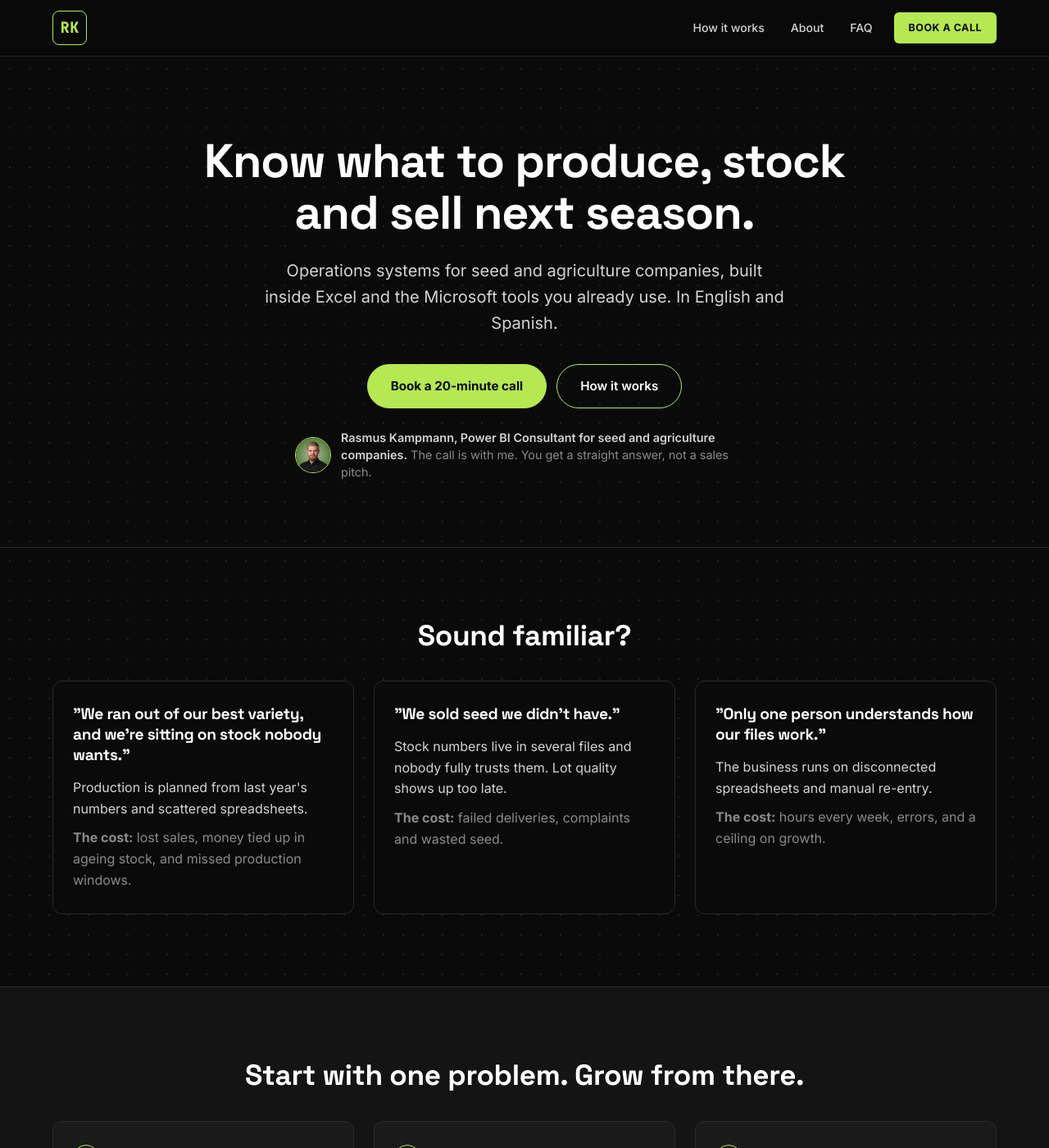
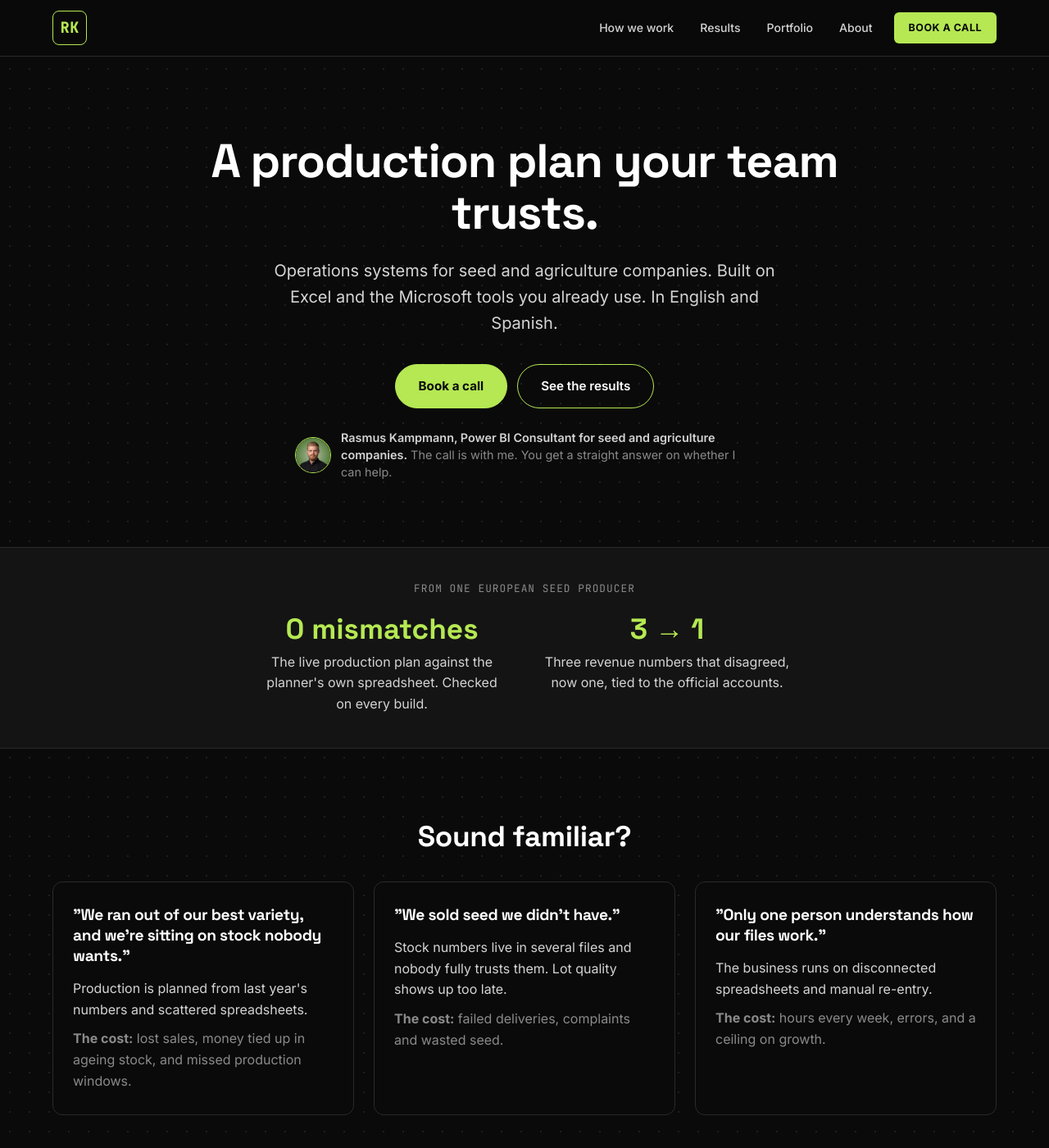
Before and after one commit to rasmuskampmann1998/rasmuskampmann.com, a Jekyll site: the page built from index.md, in a window 1280 px wide and 1400 px high. Shown: the whole window at 82% size. Built offline with Jekyll 4.4.1, drawn with Linux system fonts in a browser that asks for light colours; some of the changed text lies outside the part shown.

Commit message:
Offer site v2: proof strip, the plan, how we work timeline, results page, two-route contact, case pages anonymised
Co-Authored-By: Claude Opus 5.5 <noreply@anthropic.com>

```diff
--- a/_includes/footer.html
+++ b/_includes/footer.html
@@ -8,6 +8,7 @@
       <div class="footer-col">
         <h4>Site</h4>
         <ul>
+          <li><a href="{{ '/results/' | relative_url }}">Results</a></li>
           <li><a href="{{ '/portfolio/' | relative_url }}">Portfolio</a></li>
           <li><a href="{{ '/contact' | relative_url }}">Contact</a></li>
         </ul>
--- a/_includes/header.html
+++ b/_includes/header.html
@@ -2,9 +2,10 @@
   <div class="container">
     <a href="{{ '/' | relative_url }}" class="logo" aria-label="Rasmus Kampmann, home">RK</a>
     <nav class="site-nav">
-      <a href="{{ '/' | relative_url }}#how">How it works</a>
+      <a href="{{ '/' | relative_url }}#how">How we work</a>
+      <a href="{{ '/results/' | relative_url }}">Results</a>
+      <a href="{{ '/portfolio/' | relative_url }}">Portfolio</a>
       <a href="{{ '/' | relative_url }}#about">About</a>
-      <a href="{{ '/' | relative_url }}#faq">FAQ</a>
       <a href="https://calendly.com/rasmuskampmann-info/30min" class="btn-nav" target="_blank" rel="noopener">Book a call</a>
     </nav>
     <button class="nav-toggle" aria-label="Toggle navigation">&#9776;</button>
--- a/assets/css/main.scss
+++ b/assets/css/main.scss
@@ -2162,3 +2162,101 @@ ul.hero-stack {
 
 // Anchor jumps land below the sticky 68px header
 .offer-section, .offer-hero { scroll-margin-top: 68px; }
+
+// ── OFFER PAGE v2 (2026-11-08): proof strip, timeline, project cards ────────
+.offer-section--tight { padding-top: 40px; padding-bottom: 40px; }
+
+.offer-eyebrow {
+  text-align: center;
+  font-family: 'JetBrains Mono', monospace;
+  font-size: 0.8rem;
+  letter-spacing: 0.08em;
+  text-transform: uppercase;
+  color: var(--text-muted);
+  margin-bottom: 20px;
+}
+
+.offer-proof {
+  display: flex;
+  justify-content: center;
+  gap: 48px;
+  flex-wrap: wrap;
+}
+
+.offer-proof-item {
+  max-width: 300px;
+  text-align: center;
+  color: var(--text-secondary);
+}
+
+.offer-proof-num {
+  font-family: 'Space Grotesk', sans-serif;
+  font-size: 2.2rem;
+  font-weight: 700;
+  color: var(--accent-green);
+  line-height: 1.1;
+  margin-bottom: 8px;
+}
+
+.offer-timeline {
+  list-style: none;
+  border-left: 2px solid var(--border-strong);
+  margin-left: 6px;
+
+  li {
+    position: relative;
+    padding: 0 0 22px 26px;
+
+    &::before {
+      content: "";
+      position: absolute;
+      left: -7px;
+      top: 0.45em;
+      width: 12px;
+      height: 12px;
+      border-radius: 50%;
+      background: var(--accent-green);
+    }
+
+    &:last-child { padding-bottom: 0; }
+  }
+
+  strong { color: var(--text-primary); margin-right: 6px; }
+}
+
+.offer-timeline-when {
+  display: block;
+  font-family: 'JetBrains Mono', monospace;
+  font-size: 0.78rem;
+  letter-spacing: 0.06em;
+  text-transform: uppercase;
+  color: var(--text-muted);
+  margin-bottom: 2px;
+}
+
+.offer-projects {
+  grid-template-columns: repeat(2, 1fr);
+  max-width: 880px;
+  margin: 0 auto;
+}
+
+@media (max-width: 760px) {
+  .offer-projects { grid-template-columns: 1fr; }
+  .offer-proof { gap: 28px; }
+}
+
+.offer-routes { text-align: left; }
+.offer-routes .offer-btn { margin-top: 12px; }
+.offer-topics {
+  list-style: none;
+  margin-top: 12px;
+
+  li + li { margin-top: 8px; }
+}
+
+.offer-cards--two {
+  grid-template-columns: repeat(2, 1fr);
+  max-width: 880px;
+  margin: 0 auto;
+}
+@media (max-width: 760px) { .offer-cards--two { grid-template-columns: 1fr; } }
--- a/index.md
+++ b/index.md
@@ -1,20 +1,36 @@
 ---
 layout: home
-description: Know what to produce, stock and sell next season. Custom operations systems for seed and agriculture companies, built on Excel and the Microsoft tools you already use.
+description: A production plan your team trusts. Operations systems for seed and agriculture companies, built on Excel and the Microsoft tools you already use.
 ---
 {% assign booking = "https://calendly.com/rasmuskampmann-info/30min" %}
 
 <section class="offer-hero" id="top">
   <div class="container">
-    <h1>Know what to produce, stock and sell next season.</h1>
-    <p class="offer-sub">Operations systems for seed and agriculture companies, built inside Excel and the Microsoft tools you already use. In English and Spanish.</p>
+    <h1>A production plan your team trusts.</h1>
+    <p class="offer-sub">Operations systems for seed and agriculture companies. Built on Excel and the Microsoft tools you already use. In English and Spanish.</p>
     <div class="offer-ctas">
-      <a href="{{ booking }}" class="offer-btn offer-btn--primary" target="_blank" rel="noopener">Book a 20-minute call</a>
-      <a href="#how" class="offer-btn">How it works</a>
+      <a href="{{ booking }}" class="offer-btn offer-btn--primary" target="_blank" rel="noopener">Book a call</a>
+      <a href="{{ '/results/' | relative_url }}" class="offer-btn">See the results</a>
     </div>
     <div class="offer-badge">
       <img src="{{ '/assets/images/me/hero-portrait.jpg' | relative_url }}" alt="" width="44" height="44" />
-      <p><strong>Rasmus Kampmann, Power BI Consultant for seed and agriculture companies.</strong> The call is with me. You get a straight answer, not a sales pitch.</p>
+      <p><strong>Rasmus Kampmann, Power BI Consultant for seed and agriculture companies.</strong> The call is with me. You get a straight answer on whether I can help.</p>
+    </div>
+  </div>
+</section>
+
+<section class="offer-section offer-section--tight offer-section--alt" id="proof">
+  <div class="container">
+    <p class="offer-eyebrow">From one European seed producer</p>
+    <div class="offer-proof">
+      <div class="offer-proof-item">
+        <p class="offer-proof-num">0 mismatches</p>
+        <p>The live production plan against the planner's own spreadsheet. Checked on every build.</p>
+      </div>
+      <div class="offer-proof-item">
+        <p class="offer-proof-num">3 &rarr; 1</p>
+        <p>Three revenue numbers that disagreed, now one, tied to the official accounts.</p>
+      </div>
     </div>
   </div>
 </section>
@@ -42,22 +58,49 @@ description: Know what to produce, stock and sell next season. Custom operations
   </div>
 </section>
 
+<section class="offer-section offer-section--alt" id="system">
+  <div class="container offer-narrow">
+    <h2>A spreadsheet goes stale the day a sale lands.</h2>
+    <p class="offer-lead">A system keeps up. Every sale, count and germination test updates the plan on its own. The numbers in Monday's meeting are today's numbers.</p>
+  </div>
+</section>
+
+<section class="offer-section" id="plan">
+  <div class="container">
+    <h2>The plan.</h2>
+    <div class="offer-cards">
+      <article class="offer-card">
+        <span class="offer-step">1</span>
+        <h3>We talk.</h3>
+        <p>You tell me how you plan, track stock and sell today. I tell you honestly whether I can help.</p>
+      </article>
+      <article class="offer-card">
+        <span class="offer-step">2</span>
+        <h3>You get a proposal the same day.</h3>
+        <p>One page, three sizes, a fixed price for each. You pick one, or you don't.</p>
+      </article>
+      <article class="offer-card">
+        <span class="offer-step">3</span>
+        <h3>I build in rounds you can see.</h3>
+        <p>Each round ends with a walkthrough on your own data.</p>
+      </article>
+    </div>
+  </div>
+</section>
+
 <section class="offer-section offer-section--alt" id="offers">
   <div class="container">
     <h2>Start with one problem. Grow from there.</h2>
     <div class="offer-cards">
       <article class="offer-card">
-        <span class="offer-step">1</span>
         <h3>Production Planner</h3>
         <p>Your sales forecast per variety, set against your released stock and turned into a production plan: the need per month, with shortage warnings while there is still time to act. Your forecast stays in the sheet you already keep. The plan is calculated from it, so the two can't drift apart.</p>
       </article>
       <article class="offer-card">
-        <span class="offer-step">2</span>
         <h3>Stock &amp; Lot Control</h3>
         <p>Live stock per variety, lot and location, calculated from every movement since the last count. Germination tests and retest alerts. A clear view of what can be sold today, lot by lot. Counts are typed in a sheet or scanned on a phone. Stock is calculated from them, never re-typed.</p>
       </article>
       <article class="offer-card">
-        <span class="offer-step">3</span>
         <h3>Operations System</h3>
         <p>Orders, international invoices, production partner quality data and reporting in one connected system. Or only the parts you need. Excel stays for bulk entry and for reading the numbers your own way. Approvals, invoices and the audit trail live in the system.</p>
       </article>
@@ -70,31 +113,30 @@ description: Know what to produce, stock and sell next season. Custom operations
 
 <section class="offer-section" id="how">
   <div class="container offer-narrow">
-    <h2>Built around how you already work</h2>
-    <ul class="offer-list">
-      <li><strong>We start with a short call</strong> about how you plan, track stock and sell today, and where it breaks.</li>
-      <li><strong>I build on the tools you already use.</strong> Excel stays your front end. Behind it, the Microsoft tools (Power BI, Power Apps, Power Automate) connect your data and keep it in sync automatically. Your accounting software stays as it is.</li>
-      <li><strong>You get a system your team can use without me,</strong> documented and handed over properly.</li>
-      <li><strong>AI where it helps.</strong> Your team can ask the data questions in plain language and get an alert when a lot is due for a retest or a variety is running short.</li>
-    </ul>
+    <h2>How we work.</h2>
+    <p class="offer-lead">Most projects run 2 to 4 weeks from kickoff to handover.</p>
+    <ol class="offer-timeline">
+      <li><span class="offer-timeline-when">Day 1</span><strong>Call and proposal.</strong> We talk, and the proposal arrives the same day.</li>
+      <li><span class="offer-timeline-when">Before we start</span><strong>Contract and deposit.</strong> Scope, acceptance test and data access agreed in writing. About half up front.</li>
+      <li><span class="offer-timeline-when">Week 1</span><strong>Kickoff.</strong> Within five working days. One intake form, so there's no week of back and forth.</li>
+      <li><span class="offer-timeline-when">Weeks 1 to 4</span><strong>Build rounds.</strong> An update at least once a week. Problems raised the day I find them.</li>
+      <li><span class="offer-timeline-when">End of build</span><strong>Acceptance test.</strong> We run the test we agreed, with the people who use it daily. The final invoice goes out only when it passes.</li>
+      <li><span class="offer-timeline-when">Handover</span><strong>Yours to run.</strong> A user guide, a recorded walkthrough, admin rights in your name. My access removed.</li>
+      <li><span class="offer-timeline-when">Optional</span><strong>Season retainer.</strong> I keep the forecast and plan current each season.</li>
+    </ol>
   </div>
 </section>
 
-{% comment %}
-DEMO SECTION: hidden until the video exists. To restore: delete this comment wrapper,
-put the hero button back to href="#demo" "See the demo", and add the Demo link to _includes/header.html.
-{% endcomment %}{% comment %}
-<section class="offer-section offer-section--alt" id="demo">
-  <div class="container offer-narrow">
-    <h2>See the Production Planner</h2>
-    <div class="demo-slot">
-      <!-- VIDEO EMBED: replace this paragraph with the 2-minute walkthrough (iframe or video, 16:9) -->
-      <p>Video walkthrough coming soon</p>
+<section class="offer-section offer-section--alt" id="results">
+  <div class="container">
+    <h2>Results from inside a seed company.</h2>
+    {% assign seed_projects = site.projects | where_exp: "p", "p.archived != true" | where_exp: "p", "p.featured == true" | sort: "order" %}
+    <div class="projects-grid-large offer-projects">
+      {% for project in seed_projects %}{% include project-card.html project=project %}{% endfor %}
     </div>
-    <p class="offer-caption">Demo with example data. On a call I can show it with your own varieties.</p>
+    <p class="offer-note"><a href="{{ '/results/' | relative_url }}">All results</a> &middot; <a href="{{ '/portfolio/' | relative_url }}#projects">All projects</a></p>
   </div>
 </section>
-{% endcomment %}
 
 <section class="offer-section" id="about">
   <div class="container">
@@ -136,16 +178,24 @@ put the hero button back to href="#demo" "See the demo", and add the Demo link t
         <p>No. It's a system built around how you already work, without the cost and rollout of a full ERP.</p>
       </details>
       <details>
+        <summary>We have someone in-house who knows Excel. Does that work?</summary>
+        <p>Yes. That person usually becomes the owner. I build it so they can run and change it after I leave.</p>
+      </details>
+      <details>
+        <summary>How long does a project take?</summary>
+        <p>Most projects run 2 to 4 weeks from kickoff to handover. The proposal gives the dates before we start.</p>
+      </details>
+      <details>
+        <summary>What happens after handover?</summary>
+        <p>You own everything. If you want, a season retainer keeps it current: three months, then we review.</p>
+      </details>
+      <details>
         <summary>What about our data?</summary>
         <p>Your data stays in your own Microsoft environment. I agree data access with you before starting.</p>
       </details>
       <details>
         <summary>Do you work outside Denmark?</summary>
         <p>Yes. I work remotely with companies in Europe, the Americas and Latin America, in English or Spanish.</p>
-      </details>
-      <details>
-        <summary>How long does a project take?</summary>
-        <p>It depends on scope. We agree a timeline in the written proposal before starting.</p>
       </details>
     </div>
   </div>
@@ -154,14 +204,14 @@ put the hero button back to href="#demo" "See the demo", and add the Demo link t
 <section class="offer-section offer-final" id="contact">
   <div class="container offer-narrow">
     <h2>Planning next season?</h2>
-    <p class="offer-lead">Tell me how you plan production and track stock today. In 20 minutes we'll know if I can help.</p>
+    <p class="offer-lead">Book a call, or write if you'd rather. I reply within one working day.</p>
     <div class="offer-ctas">
-      <a href="{{ booking }}" class="offer-btn offer-btn--primary" target="_blank" rel="noopener">Book a 20-minute call</a>
-      <a href="mailto:{{ site.author.email }}" class="offer-btn">Email me</a>
+      <a href="{{ booking }}" class="offer-btn offer-btn--primary" target="_blank" rel="noopener">Book a call</a>
+      <a href="{{ '/contact' | relative_url }}" class="offer-btn">Write me instead</a>
     </div>
     <div class="offer-badge">
       <img src="{{ '/assets/images/me/hero-portrait.jpg' | relative_url }}" alt="" width="44" height="44" />
-      <p>The call is with me, Rasmus. You get a straight answer on whether I can help, not a sales pitch.</p>
+      <p>The call is with me, Rasmus. 30 minutes on the calendar, about 20 of talking.</p>
     </div>
   </div>
 </section>
```
Also changed, not shown: _projects/03-veginova-operations.md (+2 -1 lines), contact.md (+27 -14 lines), results.md (added, +49 -0 lines).
